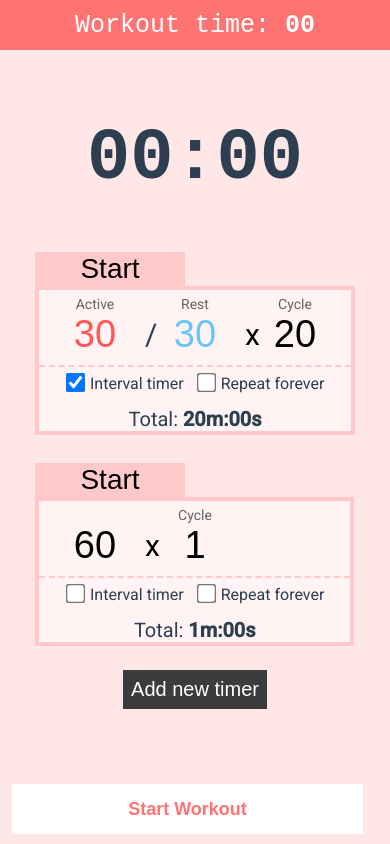
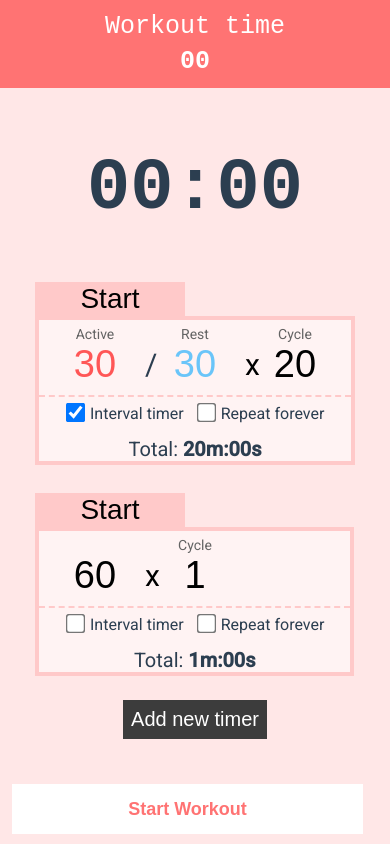
Before and after one commit to SquallQL/block-timer, a Vue app: page / in a window 390 px wide. Built offline with nearby package versions, Linux system fonts and the light colour scheme.

Commit message:
fix: adjuste top banner on mobile

```diff
--- a/src/components/TotalTimer.css
+++ b/src/components/TotalTimer.css
@@ -2,18 +2,25 @@
   position: absolute;
   top: 0;
   left: 0;
-  display: flex;
-  justify-content: center;
-  align-items: center;
 
   width: 100%;
-  height: 50px;
+  padding: 12px 0;
 
   font-size: 25px;
   font-family: monospace;
   color: #ffffff;
 
   background-color: #ff7373;
+
+  box-sizing: content-box;
+}
+
+.total-timer-main {
+  display: flex;
+  justify-content: center;
+  align-items: center;
+
+  margin-bottom: 6px;
 }
 
 .workout-start-btn {
@@ -50,6 +57,10 @@
   background-color: rgba(255, 255, 255, 40%);
 }
 
+.time-mobile {
+  display: none;
+}
+
 @media (max-width: 600px) {
   .workout-start-btn {
     position: fixed;
@@ -63,4 +74,12 @@
 
     z-index: 2;
   }
+
+  .time-mobile {
+    display: block;
+  }
+
+  .time-desktop {
+    display: none;
+  }
 }
--- a/src/components/TotalTimer.vue
+++ b/src/components/TotalTimer.vue
@@ -46,9 +46,11 @@ export default {
 
 <template>
   <div class="total-timer-root">
+    <div class="total-timer-main">
       <p class="total-timer">
-      Workout time:
-      <strong class="time">{{ formattedTime }}</strong>
+        Workout time<strong class="time time-desktop"
+          >: {{ formattedTime }}</strong
+        >
       </p>
       <button
         class="workout-start-btn"
@@ -58,4 +60,6 @@ export default {
         {{ btnText }}
       </button>
     </div>
+    <strong class="time time-mobile">{{ formattedTime }}</strong>
+  </div>
 </template>
--- a/src/components/header/MainTimerDetails.css
+++ b/src/components/header/MainTimerDetails.css
@@ -1,6 +1,8 @@
 .details-root {
   font-family: monospace;
   font-size: 16px;
+
+  margin-top: 30px;
 }
 
 .details-spacer {
```
Lines whose indentation alone changed are shown as unchanged.
